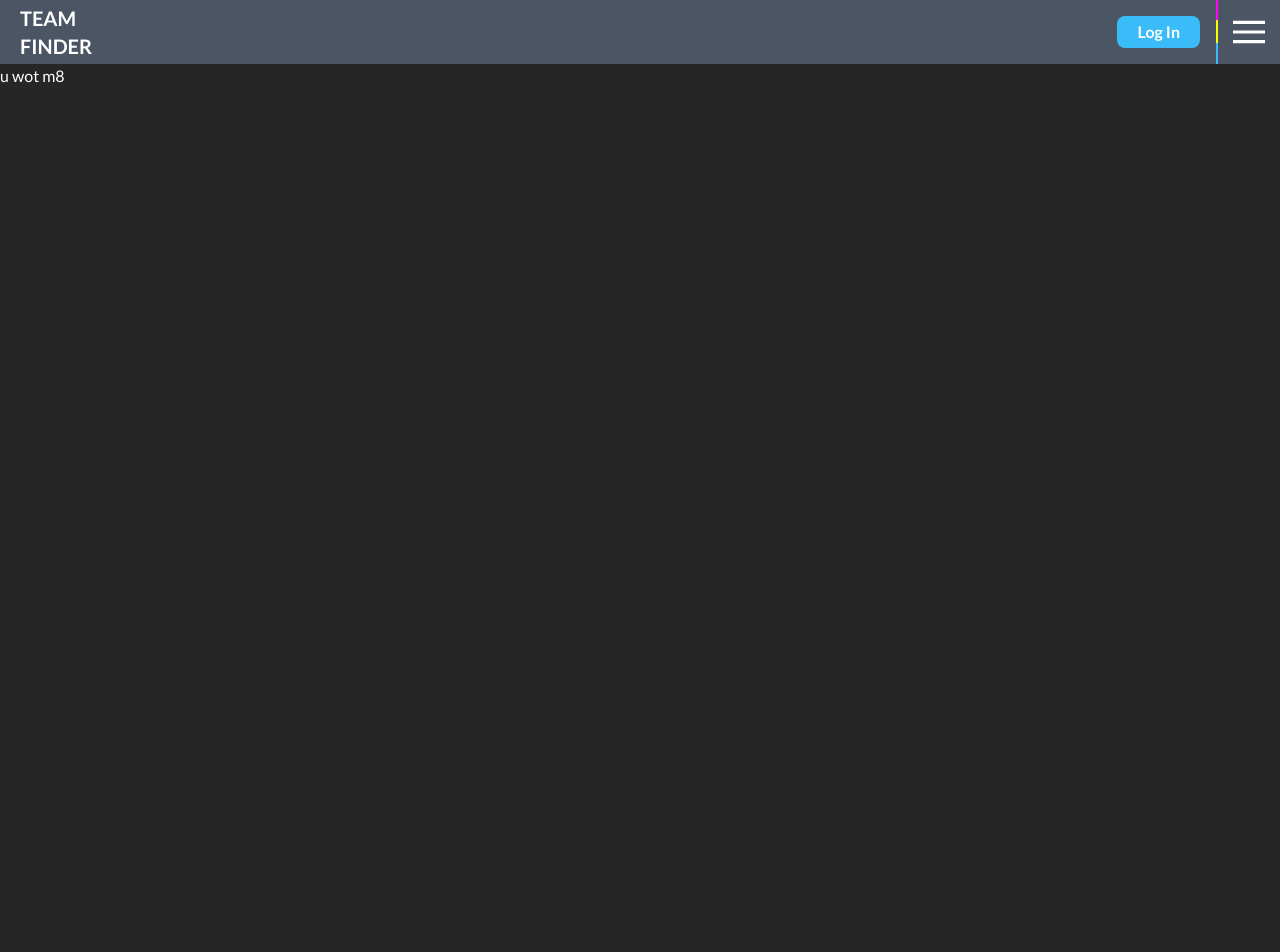
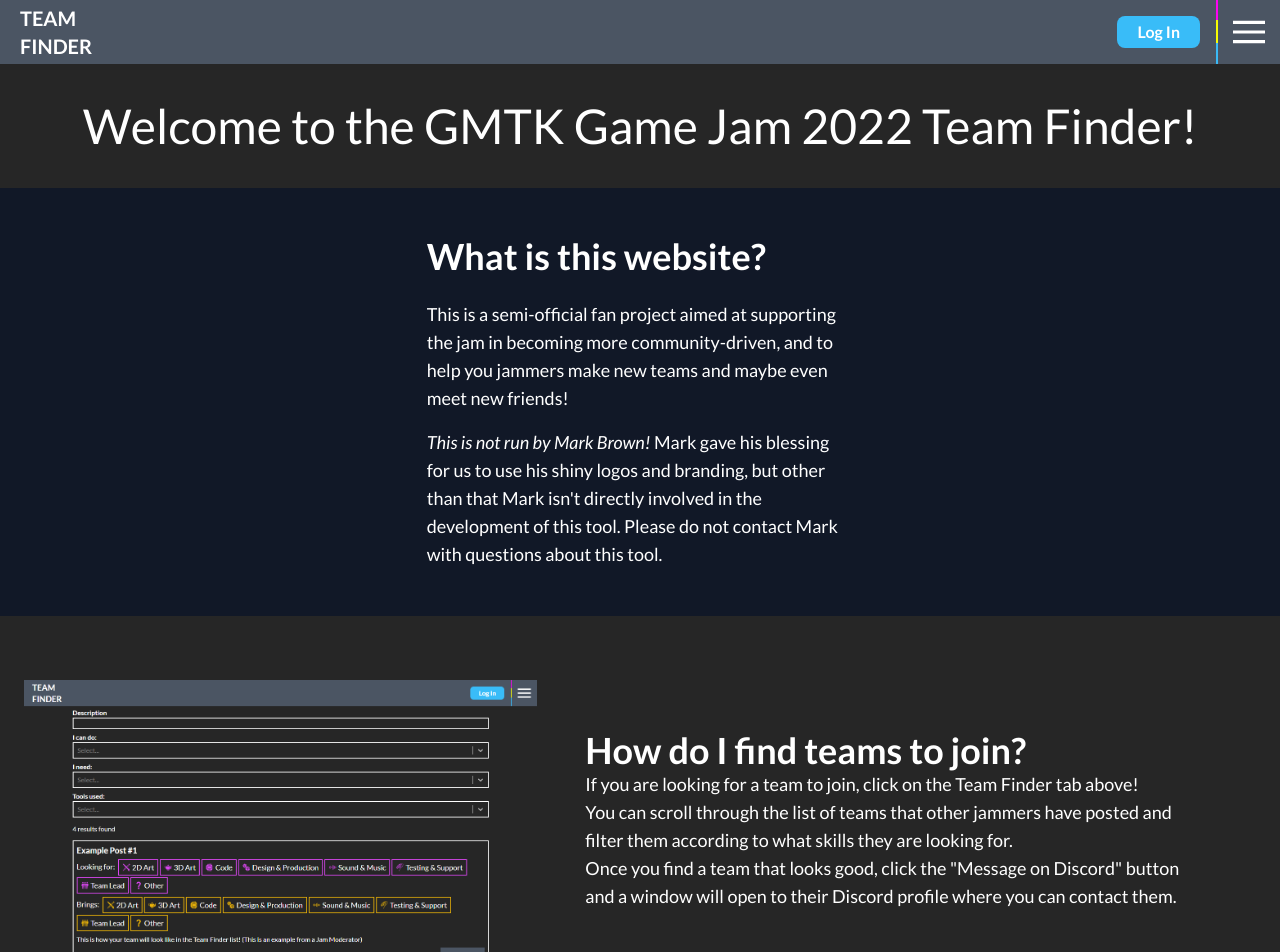
Before and after one commit to GameMakersToolkit/team-finder, a React (Vite) app in the folder ui/: page /faq in a window 1280 px wide. Shown: the top 952 px of the page. Before the commit the page ends 800 px from the top, so only its background shows below. Built offline with nearby package versions, Linux system fonts and the light colour scheme; no server answers.

Commit message:
Add basic layout and design for FAQ page

```diff
--- a/ui/src/AppRoutes.tsx
+++ b/ui/src/AppRoutes.tsx
@@ -1,6 +1,7 @@
 import * as React from "react";
 import { Routes, Route } from "react-router-dom";
 import { AuthCallback } from "./pages/AuthCallback/AuthCallback";
+import { FAQ } from "./pages/FAQ/FAQ";
 import { Home } from "./pages/Home/Home";
 import { TestAuthenticatedPage } from "./pages/TestAuthenticatedPage/TestAuthenticatedPage";
 
@@ -10,6 +11,7 @@ export const AppRoutes: React.FC = () => (
   <Routes>
     <Route path="/" element={<Home />} />
     <Route path="/my-post" element={<MyPost />} />
+    <Route path="/faq" element={<FAQ />} />
     <Route path="/test-auth" element={<TestAuthenticatedPage />} />
     <Route path="/login/authorized" element={<AuthCallback />} />
     {/* TODO: replace with a proper Not Found page */}
--- /dev/null
+++ b/ui/src/pages/FAQ/FAQ.tsx
@@ -0,0 +1,124 @@
+import React from "react"
+
+const FAQHeading: React.FC<{question: string}>= ({question, children}) => {
+    return (
+        <div className="grid place-items-center bg-gray-900">
+            <div className="py-12 w-2/6">
+                <h2 className="text-white-900 font-bold text-4xl">{question}</h2>
+                {children}
+            </div>
+        </div>
+    )
+};
+
+const FAQImage: React.FC<{question: string, left?: boolean, image: string}> = ({question, left, image, children}) => {
+    return (
+        <div className="py-16 odd:bg-gray-900">
+            <div className="container m-auto px-6 md:px-12 xl:px-6">
+                <div className="space-y-6 md:space-y-0 md:flex md:gap-6 lg:items-center lg:gap-12">
+                        {left &&
+                            <div className="md:5/12 lg:w-5/12">
+                                <img src={image} alt="image" loading="lazy" width="" height="" />
+                            </div>
+                        }
+                        <div className="md:7/12 lg:w-6/12">
+                            <h2 className="text-2xl text-white-900 font-bold md:text-4xl">{question}</h2>
+                            {children}
+                        </div>
+                        {!left &&
+                            <div className="md:5/12 lg:w-5/12">
+                                <img src={image} alt="image" loading="lazy" width="" height="" />
+                            </div>
+                        }
+                </div>
+            </div>
+        </div>)
+};
+
+const FAQTextItem: React.FC<{question: string}> = ({question, children}) => {
+    return (
+        <div className="grid place-items-center">
+            <div className="py-12 w-2/6">
+                <h2 className="text-white-900 font-bold text-4xl">{question}</h2>
+                {children}
+            </div>
+        </div>
+    );
+};
+
+export const FAQ = () => {
+    return (<>
+        <main>
+            <h2 className="font-medium leading-tight text-5xl p-8 text-center">Welcome to the GMTK Game Jam 2022 Team Finder!</h2>
+            <div className="text-lg">
+                <FAQHeading question="What is this website?">
+                    <p className="pt-6">
+                        This is a semi-official fan project aimed at supporting the jam in becoming more community-driven,
+                        and to help you jammers make new teams and maybe even meet new friends!
+                    </p>
+                    <p className="pt-4">
+                        <span className="italic">This is not run by Mark Brown!</span> Mark gave his blessing for us to use his shiny logos and branding,
+                        but other than that Mark isn&#39;t directly involved in the development of this tool.
+                        Please do not contact Mark with questions about this tool.
+                    </p>
+                </FAQHeading>
+
+                <FAQImage image="/team-list.png" left={true} question="How do I find teams to join?">
+                    <p>
+                        If you are looking for a team to join, click on the Team Finder tab above!
+                    </p>
+                    <p>
+                        You can scroll through the list of teams that other jammers have posted
+                        and filter them according to what skills they are looking for.
+                    </p>
+                    <p>
+                        Once you find a team that looks good, click the &quot;Message on Discord&quot; button
+                        and a window will open to their Discord profile where you can contact them.
+                    </p>
+                </FAQImage>
+
+                <FAQImage image="/add-team-form.png" question="How do I post my own team?">
+                    <p>
+                        If you want to post about your own team to find new teammates, click on the Post / Edit Your Team tab above.
+                    </p>
+
+                    <p>
+                        You will be asked to authenticate your Discord account (don&#39;t worry, we only get access to your Discord username).
+                    </p>
+
+                    <p>
+                        Once you&#39;re logged in, you can fill in what roles you are looking for and write a short description about your team.
+                        Make sure that you allow for friend requests from &quot;Everyone&quot; in your <a href="FinderSettingsImage_2.png" className="underline">Discord settings</a>, otherwise people can&#39;t contact you!
+                    </p>
+                </FAQImage>
+
+                <FAQTextItem question="I just posted/updated my post, but I can't see it in the Team Finder?">
+                    <p>
+                        It can take up to 5 minutes for the Team Finder to update after you make a change. If it&apos;s been more than 5 minutes, and you still can&apos;t see your team,
+                        please <span className="text-accent1">@Team Finder Tech Support</span> on the GMTK Discord server.
+                    </p>
+                </FAQTextItem>
+
+                <FAQTextItem question="I've found someone for my team, what do I do now?">
+                    <p>
+                        If you&#39;ve filled a role and are no longer looking for it, you can edit your team post in the Post / Edit Your Team tab above.<br />
+                        If you&#39;re no longer looking for any more team members, make sure to delete your post in the Post / Edit Your Team tab!
+                    </p>
+                </FAQTextItem>
+                <FAQTextItem question="Can I report team posts?">
+                    <p>
+                        Yes! If you have any moderation concerns, use the Report function
+                        or contact the Jam Moderators on the GMTK Discord server.
+                        If you are encountering technical problems, please <span className="text-accent1">@Team Finder Tech Support</span> on the GMTK Discord server.
+                    </p>
+                </FAQTextItem>
+
+                <FAQTextItem question="What is the GMTK Game Jam 2021, anyway?">
+                    <p>
+                        Please see <a style={{ textDecorationThickness: "3px" }} className="text-accent1 underline hover:text-accent2" href="https://itch.io/jam/gmtk-2021">the official itch.io page for details</a>.
+                    </p>
+                </FAQTextItem>
+            </div>
+        </main>
+    </>)
+}
```
Also changed, not shown: ui/public/add-team-form.png (added), ui/public/team-list.png (added).
